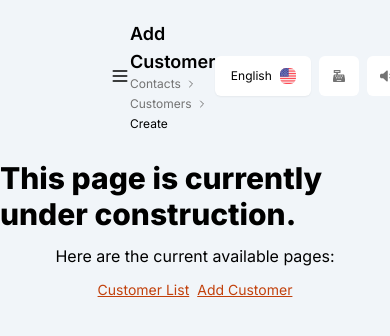
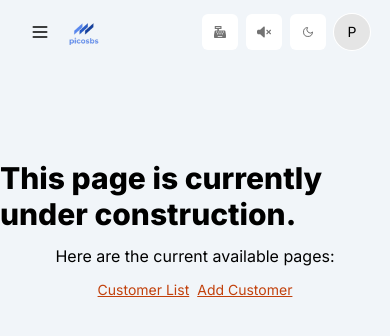
Before and after one commit to HTLA380/MijnUI_Template, a Next.js app: page /contacts/customers/create in a window 390 px wide. Shown: the top 336 px of the page. Built offline with nearby package versions, Linux system fonts and the light colour scheme.

Commit message:
style: make navbar responsive

```diff
--- a/src/components/_mijn-ui/DropdownMenu/DropdownMenu.tsx
+++ b/src/components/_mijn-ui/DropdownMenu/DropdownMenu.tsx
@@ -109,7 +109,7 @@ const DropdownMenuInner = ({ open, onToggle, placement, children }: DropdownMenu
     nodeId,
     open: isOpen,
     onOpenChange: setIsOpen,
-    placement: isNested ? "right-start" : placement,
+    placement: placement,
     middleware: [offset({ mainAxis: isNested ? 0 : 4, alignmentAxis: isNested ? -4 : 0 }), flip(), shift()],
     whileElementsMounted: autoUpdate,
   });
@@ -174,7 +174,7 @@ const DropdownMenuInner = ({ open, onToggle, placement, children }: DropdownMenu
       tree.events.off("click", handleTreeClick);
       tree.events.off("menuopen", onSubMenuOpen);
     };
-  }, [tree, nodeId, parentId]);
+  }, [tree, nodeId, parentId, setIsOpen]);
 
   React.useEffect(() => {
     if (isOpen && tree) {
--- a/src/components/layout/Layout.tsx
+++ b/src/components/layout/Layout.tsx
@@ -9,8 +9,7 @@ import Sidebar from "../sidebar/Sidebar";
 
 export const SIDEBAR_CONTENT_WIDTH = 288;
 export const SIDEBAR_WIDTH = 70;
-export const SPACING_X = 40;
-export const SPACING_Y = 20;
+export const SPACING_X = 20;
 
 const Layout = ({ children }: { children: React.ReactNode }) => {
   const [isSidebarActive, setIsSidebarActive] = React.useState(false);
@@ -21,18 +20,16 @@ const Layout = ({ children }: { children: React.ReactNode }) => {
   const mainContainerStyles = {
     paddingLeft: isSidebarActive ? `${SIDEBAR_WIDTH + SIDEBAR_CONTENT_WIDTH + SPACING_X}px` : SIDEBAR_WIDTH + SPACING_X,
     paddingRight: SPACING_X,
-    paddingTop: SPACING_Y,
-    paddingBottom: SPACING_Y,
     transition: "padding-left 0.3s ease-out",
   };
 
   return (
     <div>
-      {isSidebarActive && <div className="z-20 fixed md:hidden inset-0 bg-black/75"></div>}
+      {isSidebarActive && <div className="z-50 fixed md:hidden inset-0 bg-black/75"></div>}
 
       <Sidebar isOpen={isSidebarActive} setIsOpen={setIsSidebarActive} />
 
-      <Navbar setIsSidebarActive={setIsSidebarActive} style={mainContainerStyles} />
+      <Navbar setIsSidebarActive={setIsSidebarActive} style={isMobile ? undefined : mainContainerStyles} />
 
       <div style={!isMobile ? mainContainerStyles : undefined}>
         <main className="relative">{children}</main>
--- /dev/null
+++ b/src/components/logo/Logo.tsx
@@ -0,0 +1,26 @@
+import Image from "next/image";
+import Link from "next/link";
+
+import { cn } from "@/utils";
+
+import { Button } from "../_mijn-ui/Button";
+
+type LogoProps = {
+  imgURL: string;
+  alt: string;
+  className?: string;
+};
+
+const Logo = ({ imgURL, alt, className }: LogoProps) => (
+  <Button
+    href={"/"}
+    variant={"ghost"}
+    size={"icon"}
+    renderAs={Link}
+    className={cn("hover:bg-transparent size-12 p-1.5", className)}
+  >
+    <Image src={imgURL} alt={alt} width={50} height={50} className="w-full" />
+  </Button>
+);
+
+export default Logo;
--- a/src/components/navbar/LanguageSelector.tsx
+++ b/src/components/navbar/LanguageSelector.tsx
@@ -16,7 +16,7 @@ const LanguageSelector = ({ LanguageOptions, selectedIndex, onSelect }: Language
   // TODO: add actual language change logic
 
   return (
-    <Select placement="bottom-end" defaultSelectedIndex={1} onSelect={(index) => onSelect(index)}>
+    <Select placement="bottom-end" defaultSelectedIndex={1} onSelect={onSelect}>
       <SelectTrigger className="bg-surface shadow-sm text-xs hover:bg-surface hover:text-secondary-text border-none w-24 gap-2 p-0">
         <span className="capitalize">{LanguageOptions[selectedIndex].name}</span>
 
--- a/src/components/navbar/Navbar.tsx
+++ b/src/components/navbar/Navbar.tsx
@@ -8,11 +8,13 @@ import { FaCashRegister } from "react-icons/fa";
 import { LuMenu } from "react-icons/lu";
 
 import { getSidebarActiveTitle } from "@/_constants/SIDEBAR_DATA";
+import { useMediaQuery } from "@/hooks/use-media-query";
 import { generatePaths } from "@/utils";
 
 import { useDetectScroll } from "../../hooks/useDetectScroll";
 import { cn } from "../../utils";
 import { Button } from "../_mijn-ui/Button";
+import Logo from "../logo/Logo";
 import ThemeToggler from "../theme-toggler/ThemeToggler";
 import DynamicBreadcrumbs from "./DynamicBreadcrumbs";
 import LanguageSelector from "./LanguageSelector";
@@ -42,14 +44,14 @@ const LanguageOptions = [
   },
 ];
 
-const NAVBAR_HEIGHT = 84;
-
 const Navbar = ({ style, setIsSidebarActive }: NavbarProps) => {
   const pathname = usePathname();
   const [selectedLanguageIndex, setSelectedLanguageIndex] = React.useState(1);
-
+  const isMobile = useMediaQuery("(max-width: 768px)");
   const paths = React.useMemo(() => generatePaths(pathname), [pathname]);
   const title = React.useMemo(() => getSidebarActiveTitle(pathname), [pathname]);
+
+  const NAVBAR_HEIGHT = isMobile ? 64 : 84;
 
   const isActive = useDetectScroll(NAVBAR_HEIGHT);
 
@@ -58,29 +60,41 @@ const Navbar = ({ style, setIsSidebarActive }: NavbarProps) => {
       className={cn("fixed inset-x-0 top-0 w-full flex items-center justify-between z-30", isActive && "backdrop-blur")}
       style={{ ...style, minHeight: `${NAVBAR_HEIGHT}px` }}
     >
-      <nav className="flex items-center w-full justify-between">
-        <Button className="md:hidden" onClick={() => setIsSidebarActive(true)} variant={"ghost"} size={"icon"}>
+      <nav className="flex px-5 items-center w-full justify-between">
+        {isMobile ? (
+          <div className="flex gap-2 items-center">
+            <Button onClick={() => setIsSidebarActive(true)} variant={"ghost"} size={"icon"}>
               <LuMenu size={20} />
             </Button>
 
+            <Logo
+              imgURL="/assets/images/pico.png"
+              alt="PICO SBS"
+              className="size-8 p-0 mt-1 flex items-center justify-center"
+            />
+          </div>
+        ) : (
           <div>
             <h3 className="text-lg font-semibold">{title || "Pico Demo Business"}</h3>
             <DynamicBreadcrumbs paths={paths} />
           </div>
+        )}
 
         <div className="flex items-center gap-2">
+          {!isMobile && (
             <LanguageSelector
               selectedIndex={selectedLanguageIndex}
               onSelect={setSelectedLanguageIndex}
               LanguageOptions={LanguageOptions}
             />
+          )}
 
           {/* currently this link is going to direct to the current page */}
           <Button
             renderAs={Link}
             href={"/"}
             size={"icon"}
-            className="hover:text-secondary-text text-muted-text text-xs"
+            className="hover:text-secondary-text text-muted-text text-xs size-9 sm:size-10"
             variant={"surface"}
           >
             <FaCashRegister />
@@ -88,7 +102,11 @@ const Navbar = ({ style, setIsSidebarActive }: NavbarProps) => {
 
           <VolumeToggler />
           <ThemeToggler />
-          <Profile />
+          <Profile
+            selectedIndex={selectedLanguageIndex}
+            onSelect={setSelectedLanguageIndex}
+            LanguageOptions={LanguageOptions}
+          />
         </div>
       </nav>
     </header>
--- a/src/components/navbar/VolumeToggler.tsx
+++ b/src/components/navbar/VolumeToggler.tsx
@@ -12,7 +12,7 @@ const VolumeToggler = () => {
     <Button
       onClick={() => setIsActivated((prev) => !prev)}
       size={"icon"}
-      className={cn(isActivated ? "text-primary" : "text-muted-text")}
+      className={cn("size-9 sm:size-10", isActivated ? "text-primary" : "text-muted-text")}
       variant={"surface"}
     >
       {isActivated ? <FaVolumeLow /> : <FaVolumeXmark />}
--- a/src/components/sidebar/Sidebar.tsx
+++ b/src/components/sidebar/Sidebar.tsx
@@ -1,7 +1,5 @@
 import React, { useState } from "react";
 
-import Image from "next/image";
-import Link from "next/link";
 import { LuArrowRight } from "react-icons/lu";
 
 import { SidebarData } from "@/_constants/SIDEBAR_DATA";
@@ -11,6 +9,7 @@ import { cn } from "../../utils";
 import ClickAwayListener from "../../utils/wrappers/ClickAwayListener";
 import { Button } from "../_mijn-ui/Button";
 import { SIDEBAR_CONTENT_WIDTH, SIDEBAR_WIDTH } from "../layout/Layout";
+import Logo from "../logo/Logo";
 import CollapsibleLists from "./CollapsibleList";
 
 type SidebarProps = {
@@ -56,7 +55,7 @@ const Sidebar = ({ isOpen, setIsOpen }: SidebarProps) => {
   return (
     <ClickAwayListener onClickAway={() => setIsOpen(false)}>
       <aside
-        className="flex fixed inset-y-0 z-50 left-0 bg-surface transition-[left] duration-300 ease-in-out shadow-md"
+        className="flex fixed inset-y-0 z-[99] left-0 bg-surface transition-[left] duration-300 ease-in-out shadow-md"
         style={sidebarContainerStyle}
       >
         <div className="pt-8 flex flex-col items-center gap-8" style={sidebarPanelStyle}>
@@ -142,26 +141,6 @@ const SidebarToggler = ({ isOpen, setIsOpen }: SidebarTogglerProps) => (
 
 /* -------------------------------------------------------------------------- */
 
-type LogoProps = {
-  imgURL: string;
-  alt: string;
-  className?: string;
-};
-
-const Logo = ({ imgURL, alt, className }: LogoProps) => (
-  <Button
-    href={"/"}
-    variant={"ghost"}
-    size={"icon"}
-    renderAs={Link}
-    className={cn("hover:bg-transparent size-12 p-1.5", className)}
-  >
-    <Image src={imgURL} alt={alt} width={50} height={50} className="w-full" />
-  </Button>
-);
-
-/* -------------------------------------------------------------------------- */
-
 type SidebarIconProps = {
   variant?: "outline" | "ghost";
   title: string;
--- a/src/components/theme-toggler/ThemeToggler.tsx
+++ b/src/components/theme-toggler/ThemeToggler.tsx
@@ -22,7 +22,7 @@ const ThemeToggler = ({ className }: { className?: string }) => {
       <Button
         variant={"surface"}
         onClick={() => setTheme("light")}
-        className={`transition duration-200 text-muted-text hover:text-secondary-text ${className}`}
+        className={`transition duration-200 text-muted-text hover:text-secondary-text size-9 sm:size-10 ${className}`}
       >
         <FiSun />
       </Button>
@@ -33,7 +33,7 @@ const ThemeToggler = ({ className }: { className?: string }) => {
       <Button
         variant={"surface"}
         onClick={() => setTheme("dark")}
-        className={`transition duration-200 text-muted-text hover:text-secondary-text ${className}`}
+        className={`transition duration-200 text-muted-text hover:text-secondary-text size-9 sm:size-10 ${className}`}
       >
         <FiMoon />
       </Button>
```
Also changed, not shown: src/components/navbar/Profile.tsx (+58 -6 lines). Lines whose indentation alone changed are shown as unchanged.
